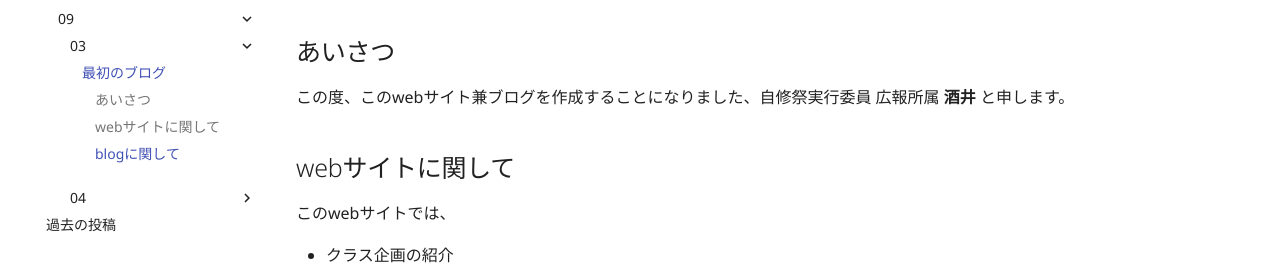
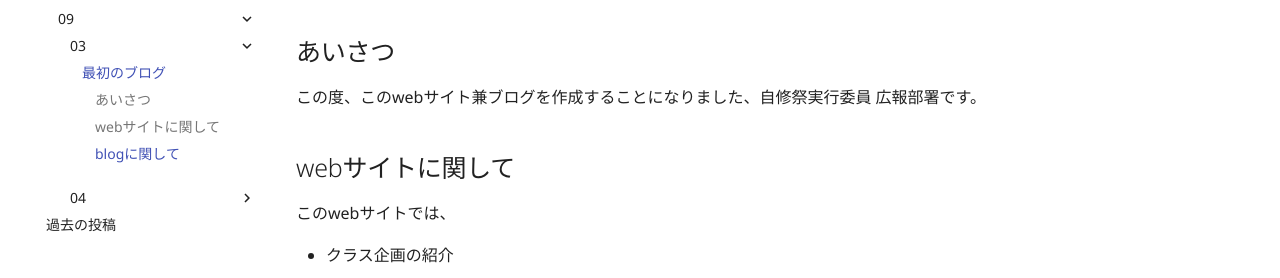
Before and after one commit to JSfes/JSfes.github.io, an MkDocs documentation site: the page built from docs/blog/2021/09/03/first-blog.md, in a window 1280 px wide. Shown: the part 195-473 px from the top of the page. Built offline with MkDocs 1.6.1 and Material for MkDocs 9.7.7, drawn with Linux system fonts in a browser that asks for light colours.

Commit message:
[Remove]: 個人名はいらないかな

```diff
--- a/docs/blog/2021/09/03/first-blog.md
+++ b/docs/blog/2021/09/03/first-blog.md
@@ -5,7 +5,7 @@ tags:
   - 未分類
 ---
 ## あいさつ
-この度、このwebサイト兼ブログを作成することになりました、自修祭実行委員 広報所属 **酒井** と申します。
+この度、このwebサイト兼ブログを作成することになりました、自修祭実行委員 広報部署です。
 
 ## webサイトに関して
 このwebサイトでは、
```
